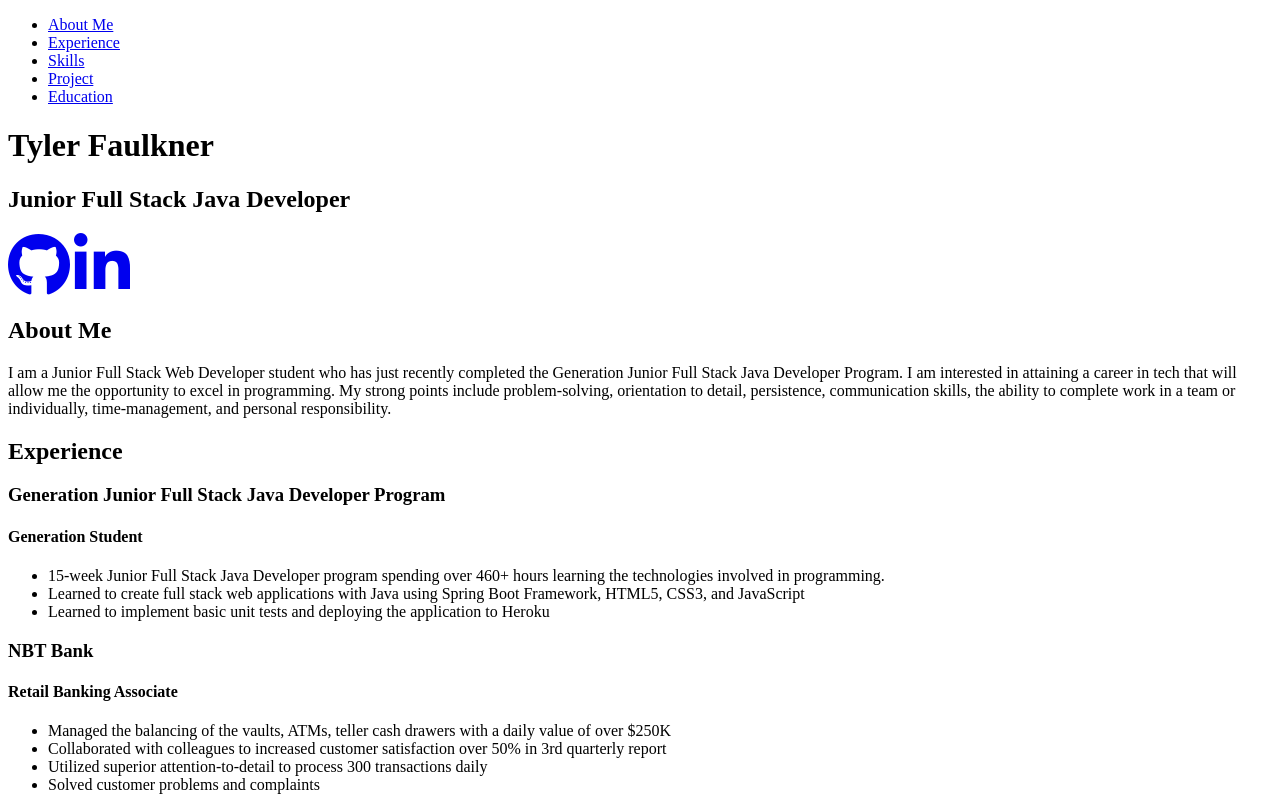
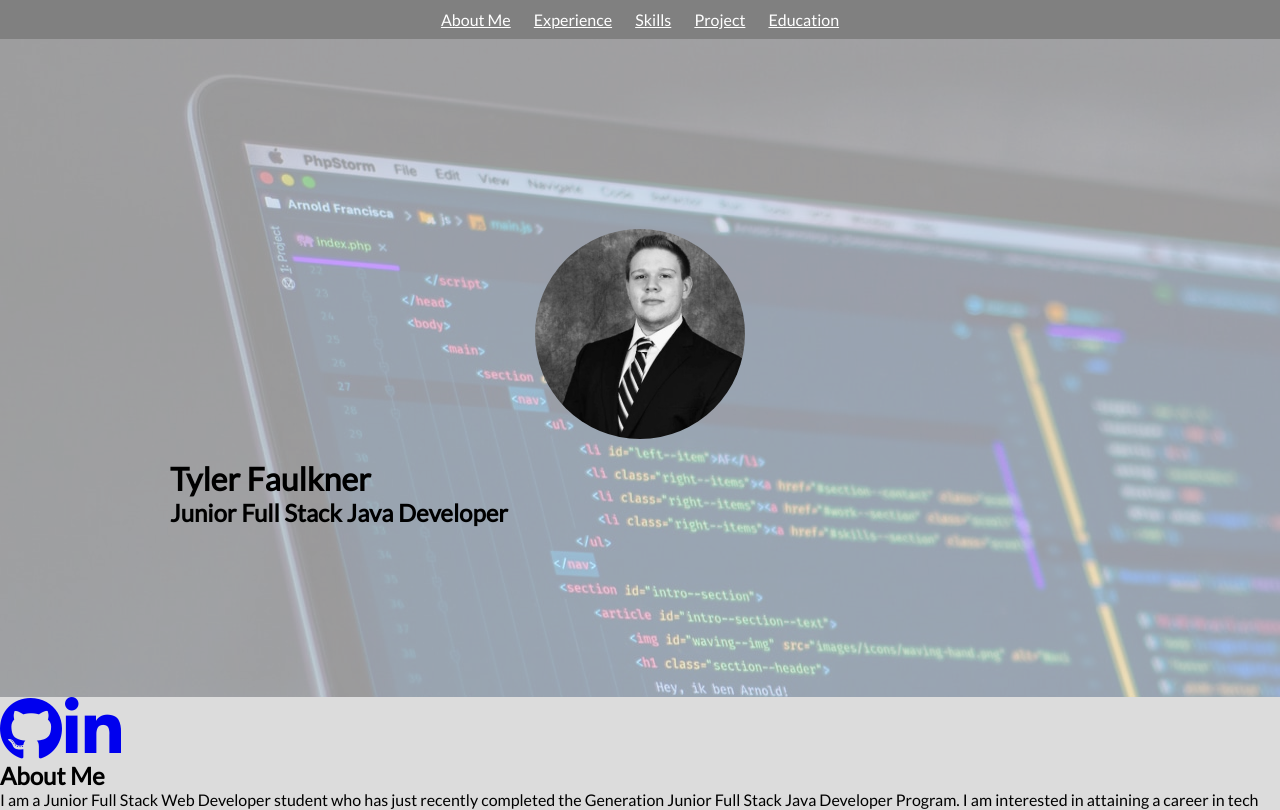
Before and after one commit to TZ-codes/Portfolio, a plain HTML site: page index.html in a window 1280 px wide. Shown: the top 810 px of the page. Drawn offline with Linux system fonts and the light colour scheme.

Commit message:
styled the nav bar and profile picture

```diff
--- a/index.html
+++ b/index.html
@@ -6,27 +6,35 @@
     <meta name="viewport" content="width=device-width, initial-scale=1.0">
     <title>T.F. Portfolio</title>
     <link rel="stylesheet" href="style.css">
+    <link href="https://fonts.googleapis.com/css2?family=Lato&display=swap" rel="stylesheet">
     <script src="https://kit.fontawesome.com/cfa344d8bc.js" crossorigin="anonymous"></script>
 </head>
 <body>
     <!-- Beginning of header -->
+
     <header>
         <ul class="navgation-bar">
             <li><a href="#about-me">About Me</a></li>
             <li><a href="#experience-section">Experience</a></li>
             <li><a href="#skills-section">Skills</a></li>
-
             <li><a href="#project-section">Project</a></li>
             <li><a href="#education-section">Education</a></li>
         </ul>
     </header>
+
     <!-- End of header -->
 
     <!-- Beginning of main body -->
     <main>
-        <div>
+        <div class="profile-picture">
+            <img src="/images/profile-picture.jpg" alt="profile picture"/>
+            <div>
             <h1>Tyler Faulkner</h1>
             <h2>Junior Full Stack Java Developer</h2>
+            </div>
+        </div>
+
+        <div>
             <div class="social-links">
                 <a href="https://github.com/TZ-codes"><i class="fa-brands fa-github fa-4x"></i></i></a>
                 <a href="https://www.linkedin.com/in/tylerfaulkner-/"><i class="fa fa-linkedin fa-4x"></i></i></a>
@@ -97,15 +105,11 @@
                 <li>CSS</li>
                 <li>Spring Boot</li>
                 <li>Spring Data JPA</li>
-                <li>Spring Security (JWT)</li>
-                <li>Spring Data JPA</li>
                 <li>Bootstrap</li>
                 <li>Rest API's</li>
-                <li>SQL</li>
+                <li>mySQL</li>
                 <li>Unit Testing (Junit)</li>
                 <li>Git</li>
-                <li>SOLID OOP Principles</li>
-                <li>Command Line</li>
             </ul>
         </div>
 
--- a/style.css
+++ b/style.css
@@ -1,5 +1,48 @@
 * {
-    /* padding: 0; */
-    /* margin: 0; */
+    padding: 0;
+    margin: 0;
     box-sizing: border-box;
+    font-family: "Lato", sans-serif;
 }
+
+header {
+    padding: 10px;
+    background-color: gray;
+}
+
+body {
+    background-color: rgb(220, 220, 220);
+}
+
+
+header ul {
+    text-align: center;
+}
+
+header ul li {
+    display: inline-block;
+}
+
+ul a[href] {
+    color: white;
+    padding: 5px;
+    margin: 5px;
+}
+
+.profile-picture {
+    background-size: cover;
+    padding: 170px;
+    background: rgba(255, 255, 255, 0.6) url("/images/coding-background.jpg");
+    background-blend-mode: lighten;
+}
+
+.profile-picture img {
+    display: block;
+    margin-left: auto;
+    margin-right: auto;
+    height: 250px;
+    width: 250px;
+    border-radius: 50%;
+    padding: 20px;
+
+}
```
Also changed, not shown: images/coding-background.jpg (added), images/smoke-background.jpg (added).
